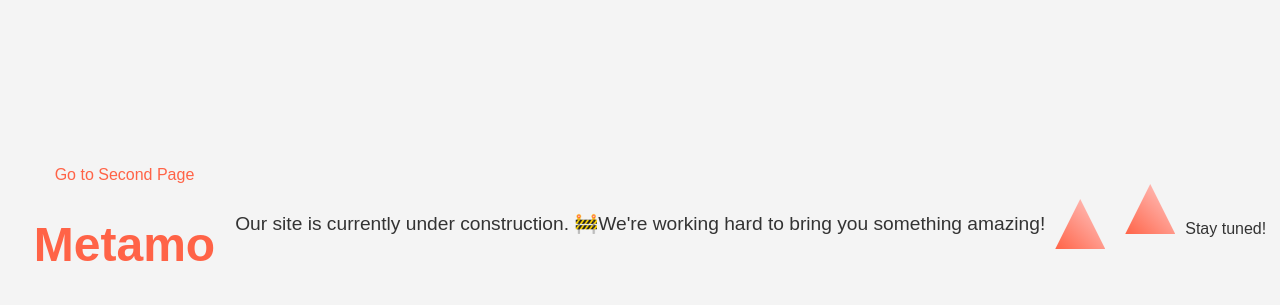
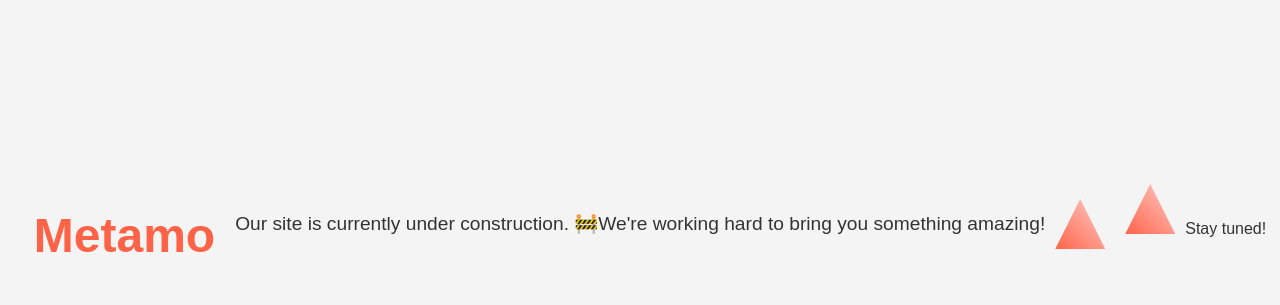
Before and after one commit to adminMetamo/Metamo, a plain HTML site: page index.html in a window 1280 px wide. Shown: the part 176-481 px from the top of the page. Drawn offline with Linux system fonts and the light colour scheme.

Commit message:
Update index.html

```diff
--- a/index.html
+++ b/index.html
@@ -9,8 +9,7 @@
 <body>
   <div class="construction-container">
     <!-- Wrap the <h1> in an <a> tag for the redirection -->
-    <a href="aboutus.html">Go to Second Page</a>
-      <h1>Metamo</h1>
+    <a href="aboutus.html"><h1>Metamo</h1></a>
     </div>
 
     <p>Our site is currently under construction. 🚧</p>
```
